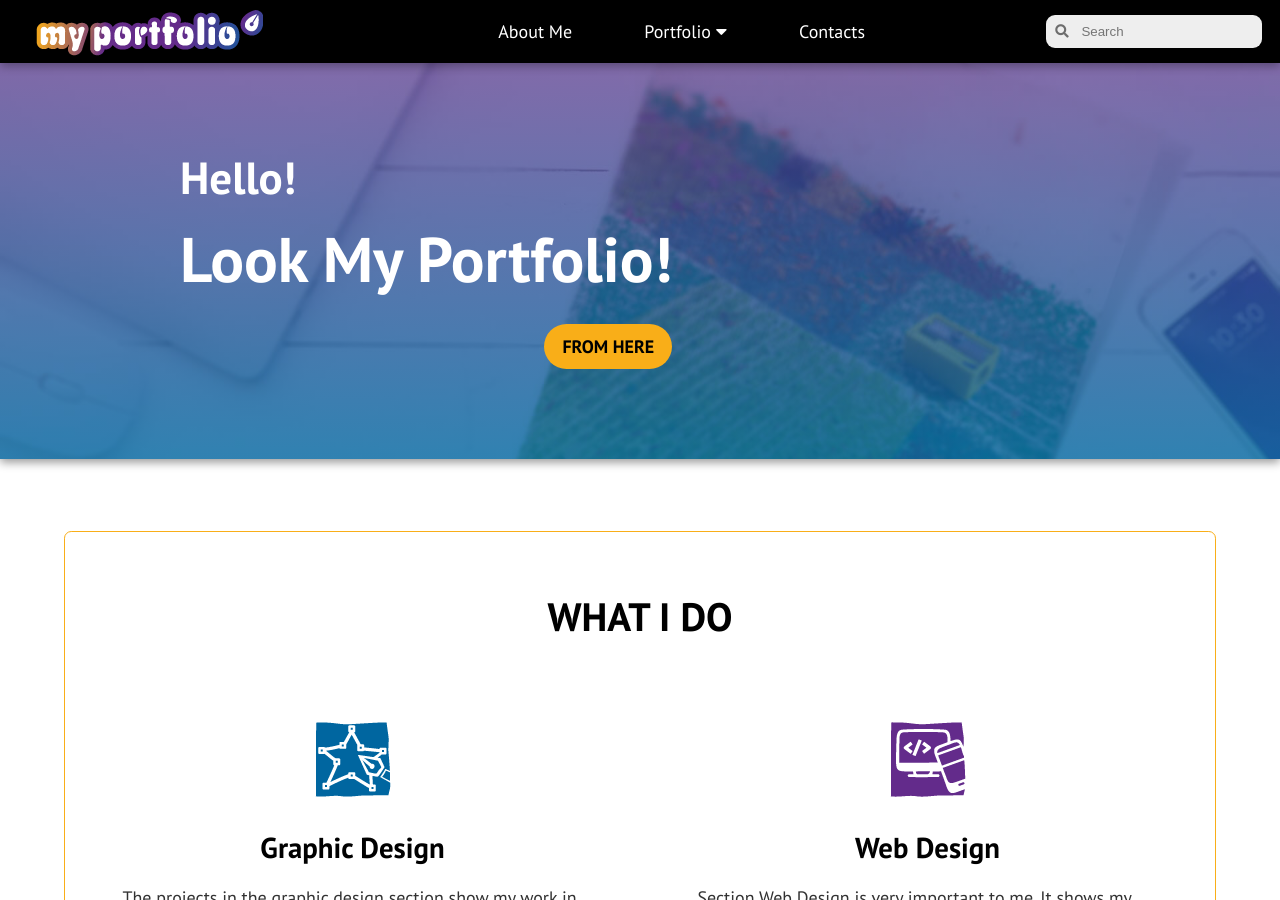
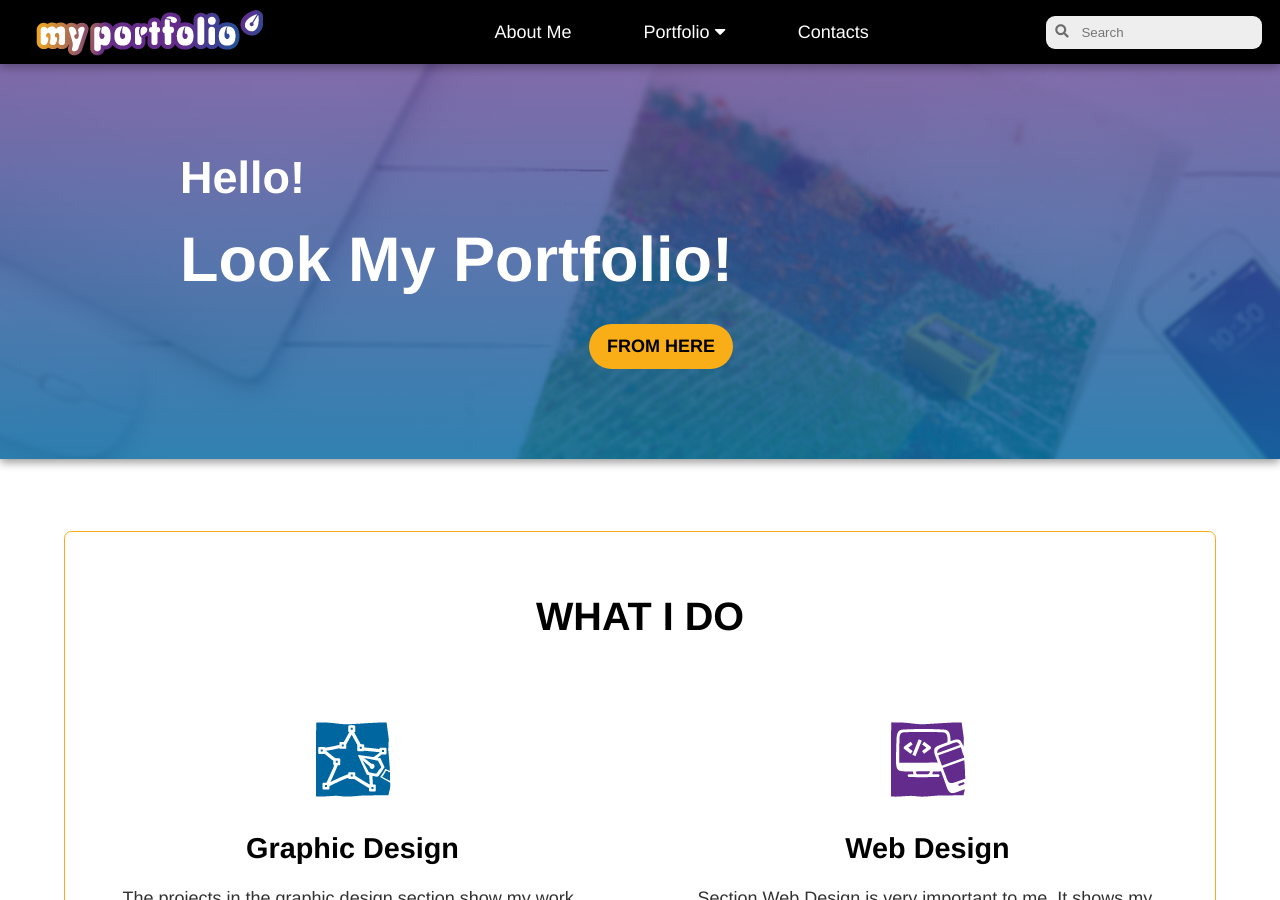
Before and after one commit to LiliyaMilanova/myportfolio, a Jekyll site: the page built from index.html, in a window 1280 px wide and 900 px high. Built offline with Jekyll 4.4.1, drawn with Linux system fonts in a browser that asks for light colours; nearby versions of some CDN libraries.

Commit message:
Update styles.css

```diff
--- a/css/styles.css
+++ b/css/styles.css
@@ -1,4 +1,4 @@
-@import url('https://fonts.googleapis.com/css?family=PT+Sans:400,700&subset=cyrillic');
+@import url('https://fonts.googleapis.com/css?family=Comfortaa:400,700&subset=cyrillic');
 @import url('https://use.fontawesome.com/releases/v5.4.1/css/all.css');
 @import url('reset.css');
 @import url('typography.css');
```
